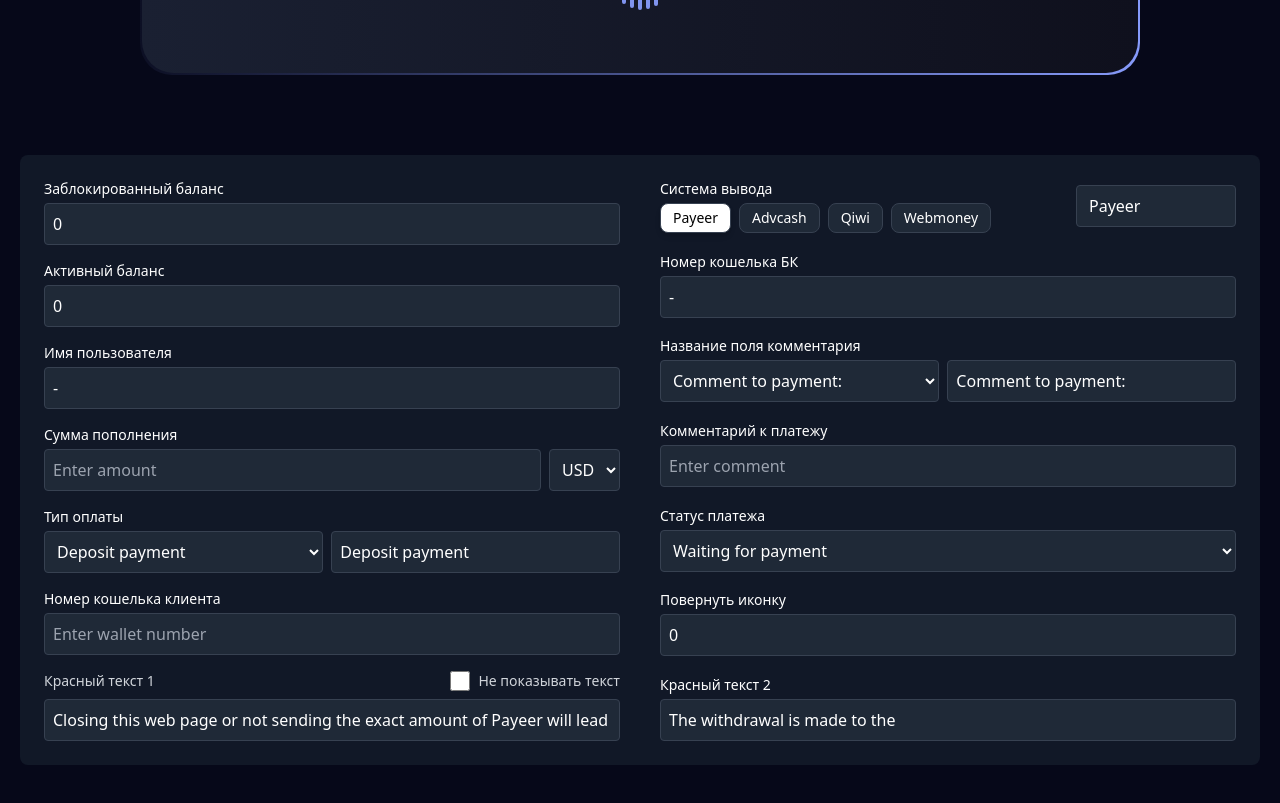
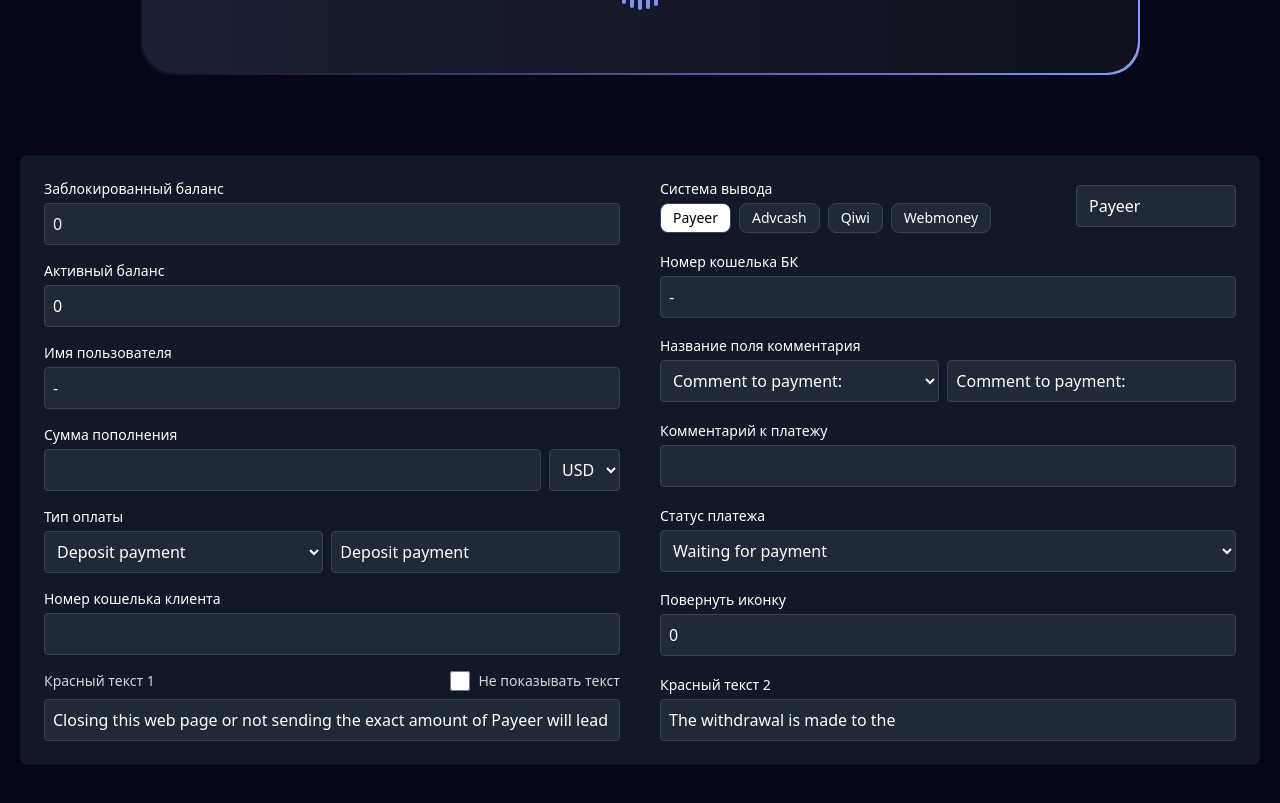
Before and after one commit to marjanlukavy/payeer, a React (Vite) app: page / in a window 1280 px wide. Shown: the part 641-1444 px from the top of the page. Built offline with nearby package versions, Linux system fonts and the light colour scheme.

Commit message:
Add files via upload

```diff
--- a/src/components/payment-form.tsx
+++ b/src/components/payment-form.tsx
@@ -95,7 +95,6 @@
               <input
                 type="text"
                 className="w-full p-2 border border-gray-700 rounded bg-gray-800"
-                placeholder="Enter amount"
                 value={depositAmount}
                 onChange={(e) => setDepositAmount(e.target.value)}
               />
@@ -153,7 +152,6 @@
               className="w-full p-2 border border-gray-700 rounded bg-gray-800"
               value={walletNumber}
               onChange={(e) => setWalletNumber(e.target.value)}
-              placeholder="Enter wallet number"
             />
           </div>
 
@@ -223,7 +221,6 @@
             <input
               type="text"
               className="w-full p-2 border border-gray-700 rounded bg-gray-800"
-              placeholder="Enter wallet number"
               value={walletNumberBK}
               onChange={(e) => setWalletNumberBK(e.target.value)}
             />
@@ -265,7 +262,6 @@
             <input
               type="text"
               className="w-full p-2 border border-gray-700 rounded bg-gray-800"
-              placeholder="Enter comment"
               value={commentFieldPayment}
               onChange={(e) => setCommentFieldPayment(e.target.value)}
             />
```
